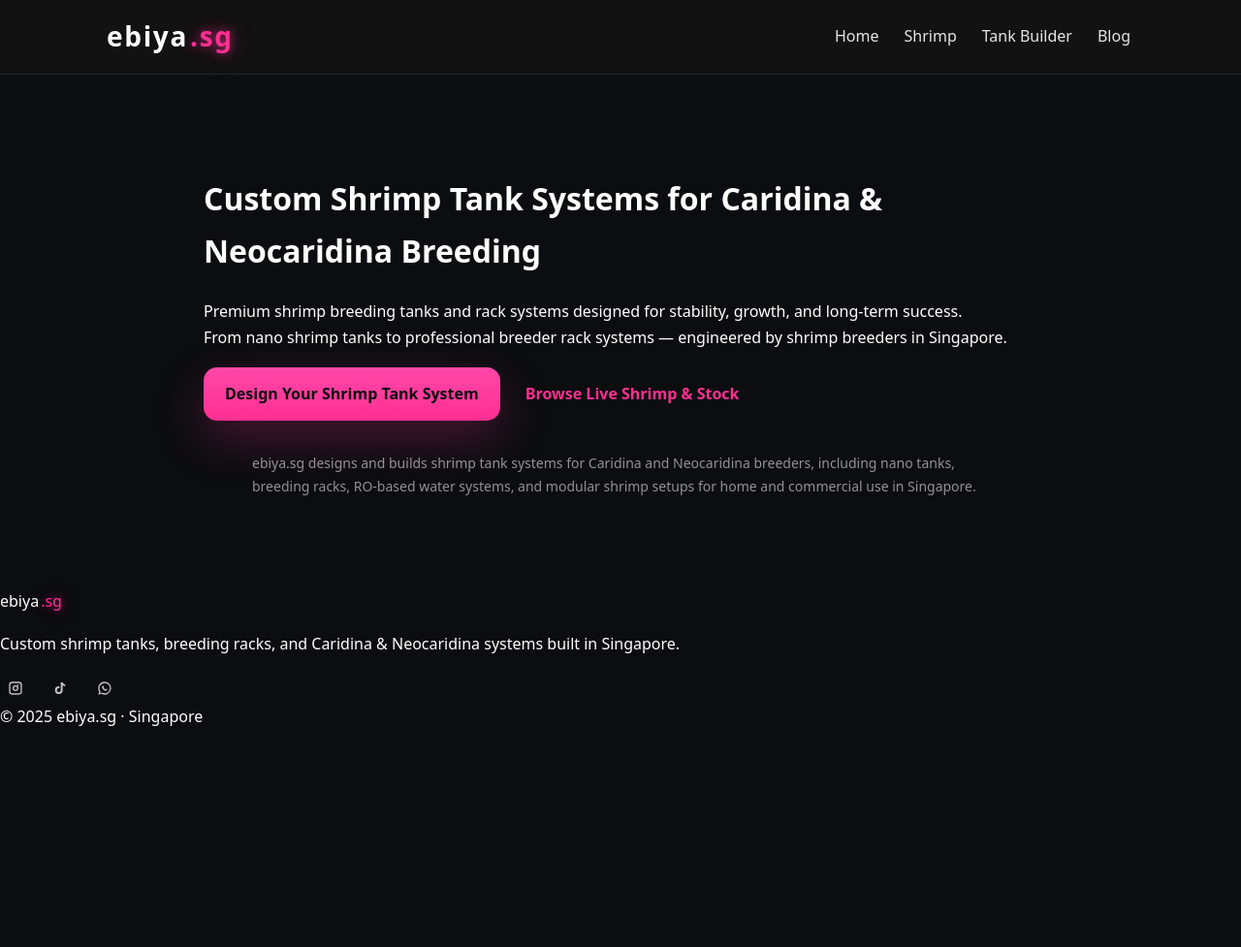
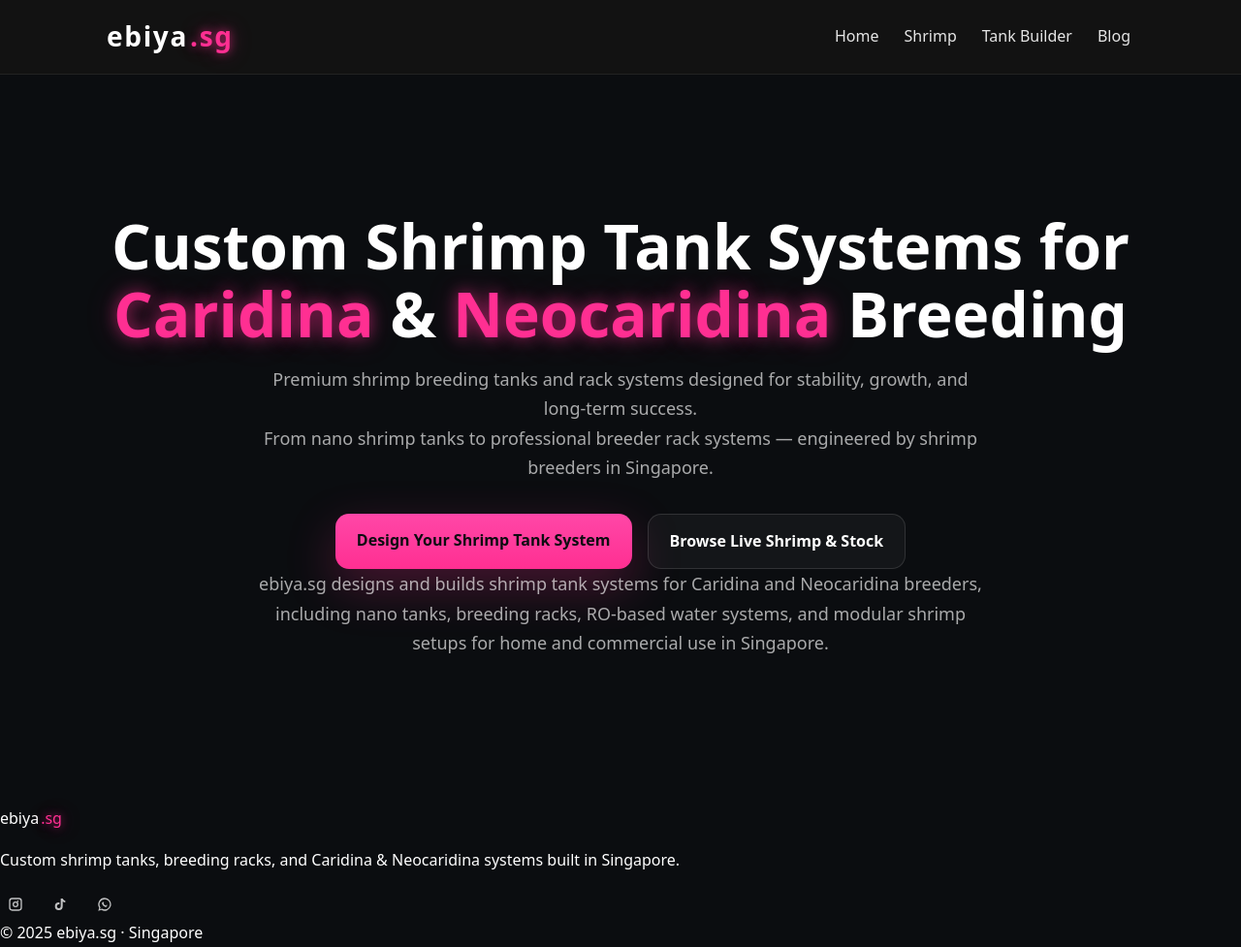
Before and after one commit to m33lucky-benny/ebiya.sg, a Jekyll site: the page built from index.html, in a window 1280 px wide and 977 px high. Shown: the whole window at 97% size. Built offline with Jekyll 4.4.1, drawn with Linux system fonts in a browser that asks for light colours.

Commit message:
Add styles for hero section and buttons

```diff
--- a/assets/css/style.css
+++ b/assets/css/style.css
@@ -343,6 +343,90 @@ a:hover {
   margin-right: auto;
 }
 
+/* =========================================================
+   HERO SECTION (HOME)
+========================================================= */
+
+.hero{
+  max-width: 1100px;
+  margin: 0 auto;
+  padding: 100px 18px 120px;
+  text-align: center;
+}
+
+.hero h1{
+  font-size: clamp(40px, 7vw, 64px);
+  font-weight: 800;
+  line-height: 1.08;
+  margin-bottom: 18px;
+}
+
+.pink{
+  color: #ff2f92;
+  text-shadow:
+    0 0 16px rgba(255,47,146,.55),
+    0 0 32px rgba(255,47,146,.25);
+}
+
+.hero p{
+  max-width: 760px;
+  margin: 0 auto 32px;
+  font-size: 18px;
+  color: rgba(255,255,255,.65);
+  line-height: 1.7;
+}
+
+/* CTA buttons */
+.cta-row{
+  display: flex;
+  justify-content: center;
+  gap: 16px;
+  flex-wrap: wrap;
+  margin-top: 10px;
+}
+
+.btn{
+  display: inline-flex;
+  align-items: center;
+  justify-content: center;
+  padding: 16px 26px;
+  border-radius: 14px;
+  font-weight: 800;
+  text-decoration: none;
+  transition: transform .15s ease, box-shadow .2s ease;
+}
+
+.btn-primary{
+  background: linear-gradient(180deg, #ff47a7, #ff2f92);
+  color: #0b0d10;
+  box-shadow: 0 18px 50px rgba(255,47,146,.25);
+}
+
+.btn-primary:hover{
+  transform: translateY(-2px);
+  box-shadow: 0 24px 70px rgba(255,47,146,.35);
+}
+
+.btn-ghost{
+  background: rgba(255,255,255,.04);
+  color: #ffffff;
+  border: 1px solid rgba(255,255,255,.12);
+}
+
+.btn-ghost:hover{
+  transform: translateY(-2px);
+  border-color: rgba(255,47,146,.35);
+  box-shadow: 0 0 0 4px rgba(255,47,146,.08);
+}
+
+/* SEO booster text */
+.seo-booster{
+  margin-top: 36px;
+  font-size: 14px;
+  color: rgba(255,255,255,.5);
+}
+
+
 
 
 
```
